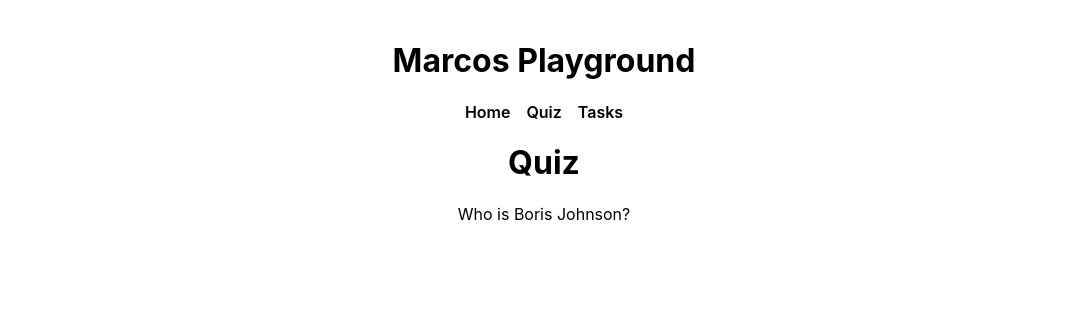
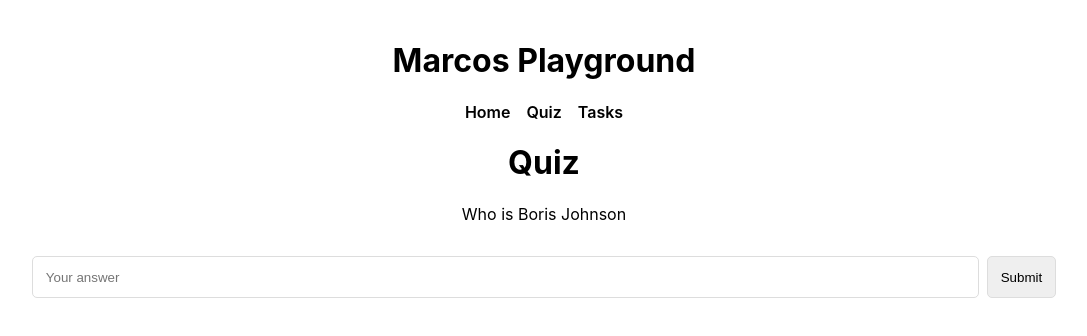
Before and after one commit to MarcoNanka/react-playground, a React (Create React App) app: page /quiz in a window 1280 px wide. Shown: the top 336 px of the page, without its empty margins (96-1183 px from the left). Built offline with nearby package versions, Linux system fonts and the light colour scheme.

Commit message:
Implemented quiz logic

```diff
--- a/src/components/List.js
+++ b/src/components/List.js
@@ -49,7 +49,7 @@ const List = () => {
                 <button>Add</button>
             </form>
             <ul>
-                {tasks.map((task, index) => (
+                {tasks.map((task, index) => ( //task is value, index is index
                     <li key={index} className={task.completed ? 'completed' : null}>
                         <div>
                             <p>{task.title}</p>
--- a/src/components/Quiz.js
+++ b/src/components/Quiz.js
@@ -1,12 +1,70 @@
-const Quiz = () => {
-    return(
-        <div className="quiz">
-            <h1 className="title">Quiz</h1>
+import { useState } from "react";
+
+const Quiz = (props) => {
+  const [quizzes, setQuizzes] = useState([
+    {
+      question: "Who is Boris Johnson",
+      answer: "Current prime minister of GB",
+    },
+  ]);
+  const [showAnswer, setShowAnswer] = useState(false);
+  const [correct, setCorrect] = useState();
+  const [input, setInput] = useState("");
+  const quiz = quizzes[0];
+  return (
+    <>
+      <div className="quiz">
+        <h1 className="title">Quiz</h1>
+        {!quiz ? (
+          "no questions left"
+        ) : (
+          <div>
             <div>
-                <p>Who is Boris Johnson?</p>
+              <p>{quiz.question}</p>
             </div>
-        </div>
-    )
-}
+            {showAnswer ? (
+              <div>
+                <p>{quiz.answer}</p>
+                <p>{correct ? "korrekt" : "falsch"}</p>
+                <button
+                  onClick={() => {
+                    const newQuizzes = [...quizzes];
+                    if (correct) {
+                      newQuizzes.splice(0, 1);
+                    } else {
+                      newQuizzes.push(newQuizzes[0]);
+                      newQuizzes.splice(0, 1);
+                    }
+                    setQuizzes(newQuizzes);
+                    setShowAnswer(false);
+                  }}
+                >
+                  next question
+                </button>
+              </div>
+            ) : (
+              <form
+                onSubmit={(e) => {
+                  e.preventDefault(); //verhindert neuladen von Seite
+                  setCorrect(input === quiz.answer);
+                  setShowAnswer(true);
+                  setInput("");
+                }}
+              >
+                <input
+                  value={input}
+                  onChange={(e) => setInput(e.target.value)}
+                  type="text"
+                  placeholder="Your answer"
+                />
+                <button>Submit</button>
+              </form>
+            )}
+          </div>
+        )}
+      </div>
+    </>
+  );
+};
 
 export default Quiz;
```
